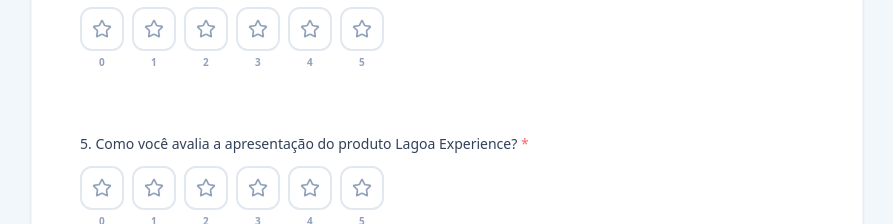
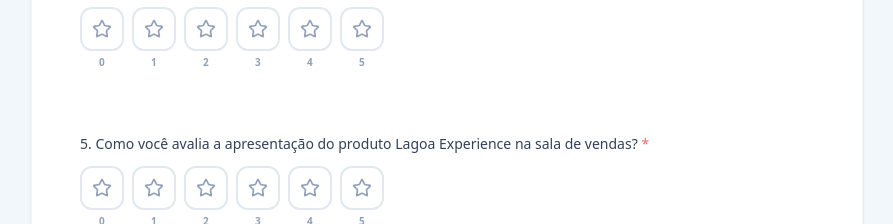
Before and after one commit to lagoavacation2-cmd/Pesquisa-Lagoa-Experience, a React (Vite) app: page / in a window 1280 px wide. Shown: the part 1480-1704 px from the top of the page, without its empty margins (193-1086 px from the left). Built offline with nearby package versions, Linux system fonts and the light colour scheme; no server answers.

Commit message:
fix: Clarify "apresentacao_produto" label
Updates the label for the "apresentacao_produto" field to be more specific, indicating "na sala de vendas". This change is reflected in the public form, survey details, and admin dashboard for consistency and clarity.

```diff
--- a/src/components/AdminDashboard.tsx
+++ b/src/components/AdminDashboard.tsx
@@ -166,7 +166,7 @@
     { name: 'Atend. Hotel', score: parseFloat(getAverage('atendimento_hotel')) },
     { name: 'Atend. Parque', score: parseFloat(getAverage('atendimento_parque')) },
     { name: 'Estrutura', score: parseFloat(getAverage('lazer_estrutura')) },
-    { name: 'Apresentação', score: parseFloat(getAverage('apresentacao_produto')) },
+    { name: 'Apres. Sala Vendas', score: parseFloat(getAverage('apresentacao_produto')) },
     { name: 'Clareza', score: parseFloat(getAverage('clareza_consultor')) },
     { name: 'Expectativa', score: parseFloat(getAverage('expectativa_entregue')) },
   ];
--- a/src/components/PublicNpsForm.tsx
+++ b/src/components/PublicNpsForm.tsx
@@ -298,7 +298,7 @@
           />
           <RatingScale
             id="apresentacao_produto"
-            label="5. Como você avalia a apresentação do produto Lagoa Experience?"
+            label="5. Como você avalia a apresentação do produto Lagoa Experience na sala de vendas?"
             value={formData.apresentacao_produto}
             required
             error={fieldErrors.apresentacao_produto}
--- a/src/components/SurveyDetailModal.tsx
+++ b/src/components/SurveyDetailModal.tsx
@@ -26,7 +26,7 @@
     { key: 'atendimento_hotel', label: 'Atendimento equipe hotel' },
     { key: 'atendimento_parque', label: 'Atendimento equipe parque' },
     { key: 'lazer_estrutura', label: 'Lazer, estrutura e conforto' },
-    { key: 'apresentacao_produto', label: 'Apresentação produto Lagoa' },
+    { key: 'apresentacao_produto', label: 'Apresentação produto Lagoa (Sala de Vendas)' },
     { key: 'clareza_consultor', label: 'Clareza e respeito consultor' },
     { key: 'expectativa_entregue', label: 'Correspondência expectativa' },
     { key: 'nota_nps', label: 'Recomendação (NPS)' },
```
